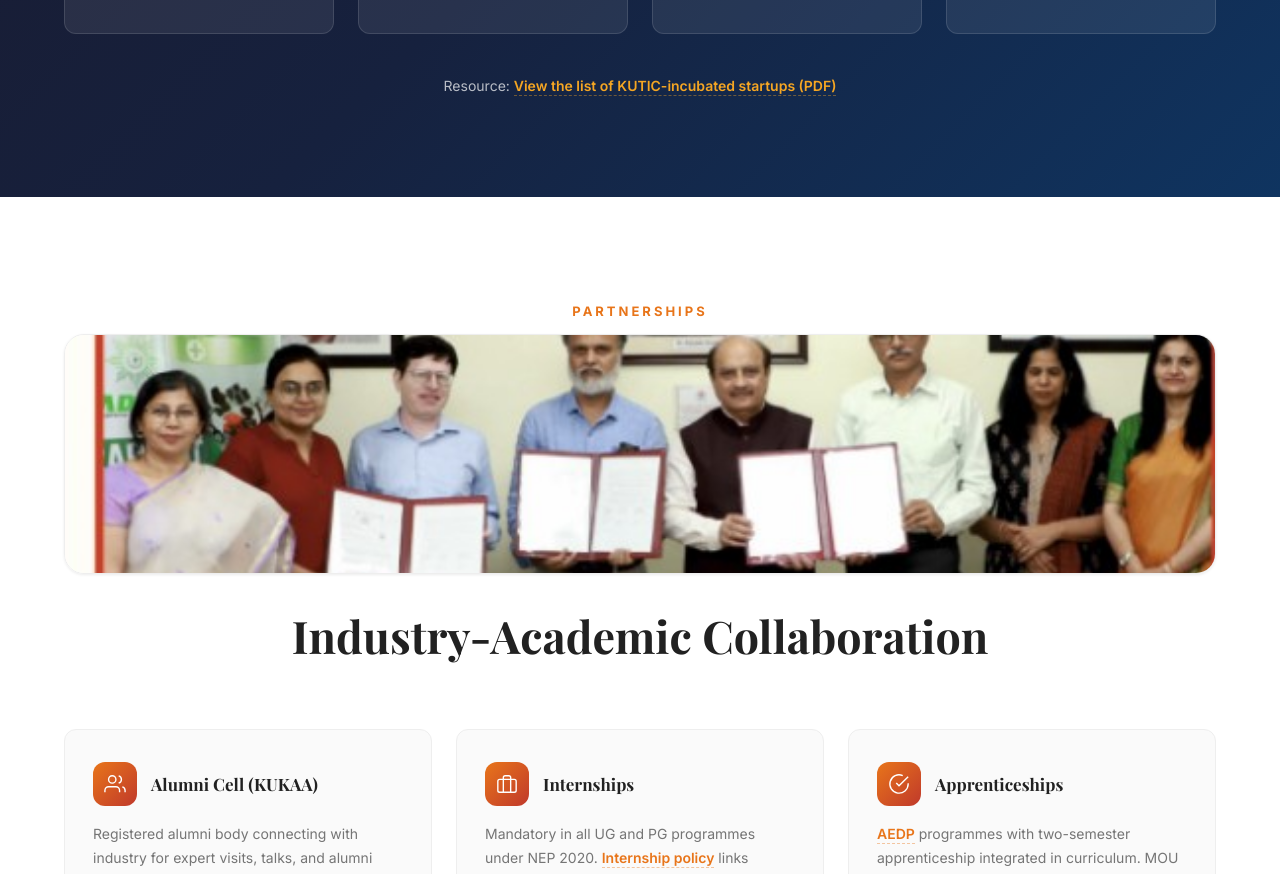
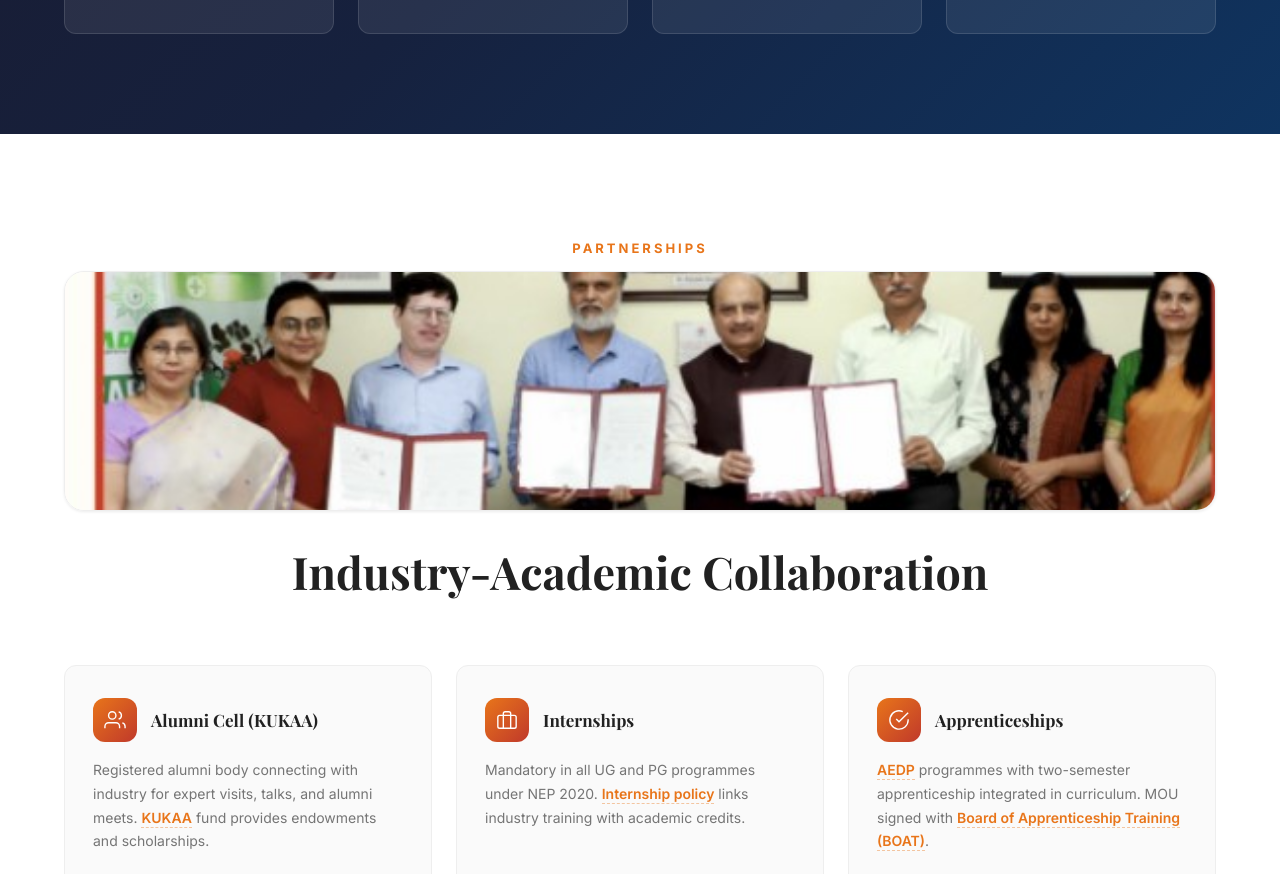
Before and after one commit to Rajtaya/kuk-meru-website, a website: page index.html in a window 1280 px wide. Shown: the part 6744-7618 px from the top of the page. Drawn offline with nearby package versions, Linux system fonts and the light colour scheme.

Commit message:
Remove KUTIC startups resource line (link already on 16 startups text)

```diff
--- a/index.html
+++ b/index.html
@@ -372,9 +372,6 @@
                 <p>B.Com (Professional), BMS (Event Management), BCA (Industry Linked), B.VOC (Medical Lab Technology) with apprenticeship-embedded degrees.</p>
             </div>
         </div>
-        <p style="text-align: center; margin-top: 40px; font-size: 14px; color: rgba(255,255,255,0.7);">
-            Resource: <a href="kutic-incubated-startups.pdf" class="highlight-link" target="_blank" rel="noopener noreferrer">View the list of KUTIC-incubated startups (PDF)</a>
-        </p>
     </div>
 </section>
 
```
